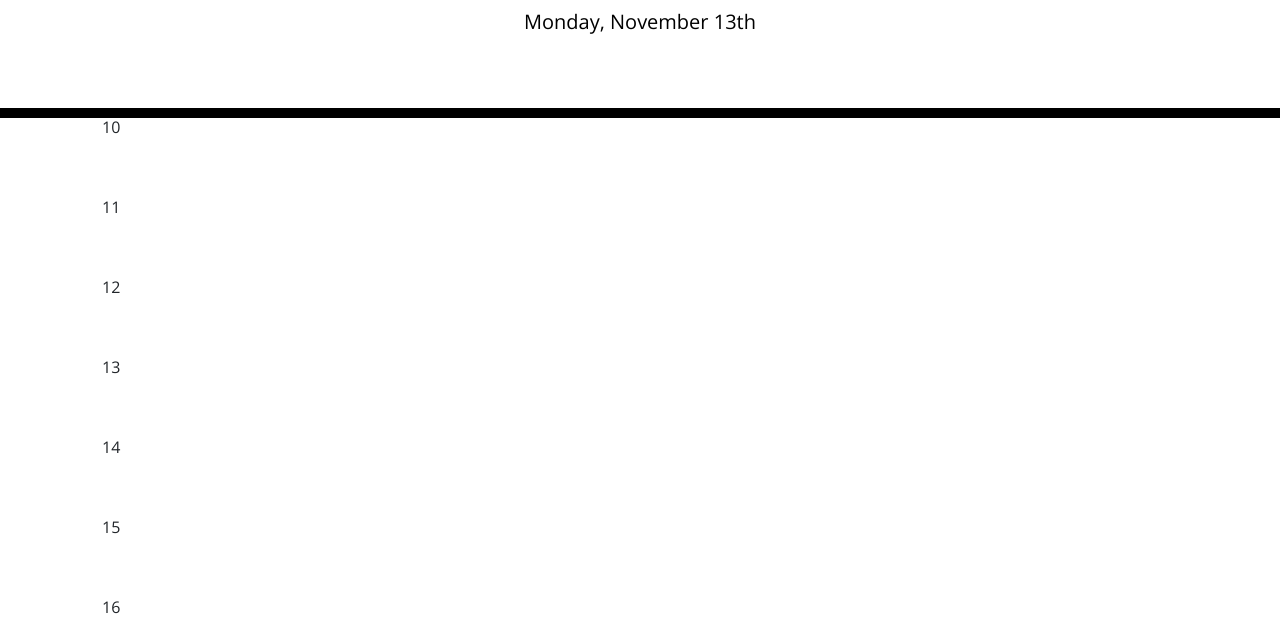
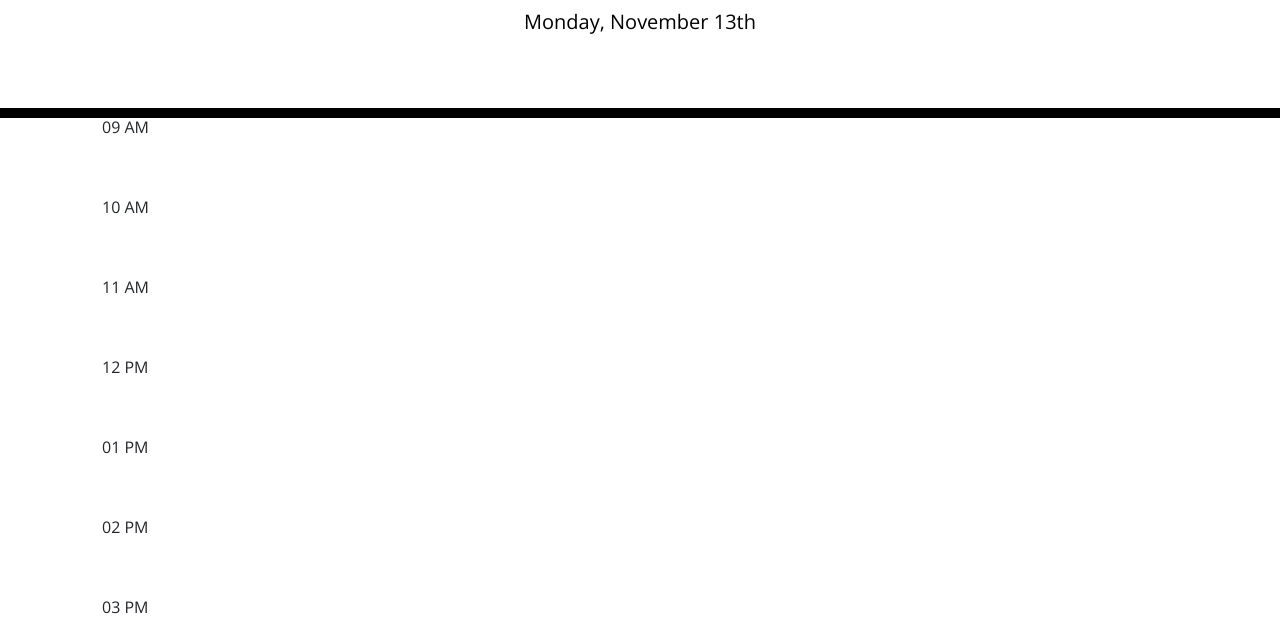
Before and after one commit to gsgghotra/Work-Day-Scheduler, a plain HTML site: page index.html in a window 1280 px wide. Shown: the part 169-800 px from the top of the page. Drawn offline with nearby package versions, Linux system fonts and the light colour scheme.

Commit message:
Formatted time into 12H format using day.js

```diff
--- a/index.html
+++ b/index.html
@@ -53,20 +53,31 @@
     </script>
 
     <script>
-      dateElement = document.getElementById('currentDay');
+      let dateElement = document.getElementById('currentDay');
+      let hourList = document.getElementById('hourList');
       dateElement.innerText = formattedDate+suffix;
 
 
       //Start and finish hours
       let startDayTime = 9;
       let finishDayTime = 17;
+
       let totalWorkHours = finishDayTime - startDayTime;
 
-      for(var i = 0; i < totalWorkHours; i++){
+      //dayjs().hour() // gets current hour
+      let eachHour = dayjs().hour(startDayTime) // increase hour by 1
+      console.log()
+
+      for(var i = 0; i < totalWorkHours + 1; i++){
+        //Create a list for each hour
         var list = document.createElement('li');
-        var hourList = document.getElementById('hourList');
-        list.innerText = ++startDayTime;
+
+        eachHour = dayjs().hour(startDayTime++) // increase hour by 1
+        list.innerText = eachHour.format('hh A'); // Format into 12H format
+
         list.classList.add('row');
+
+        //append into hourList
         hourList.append(list);
 
       }
```
